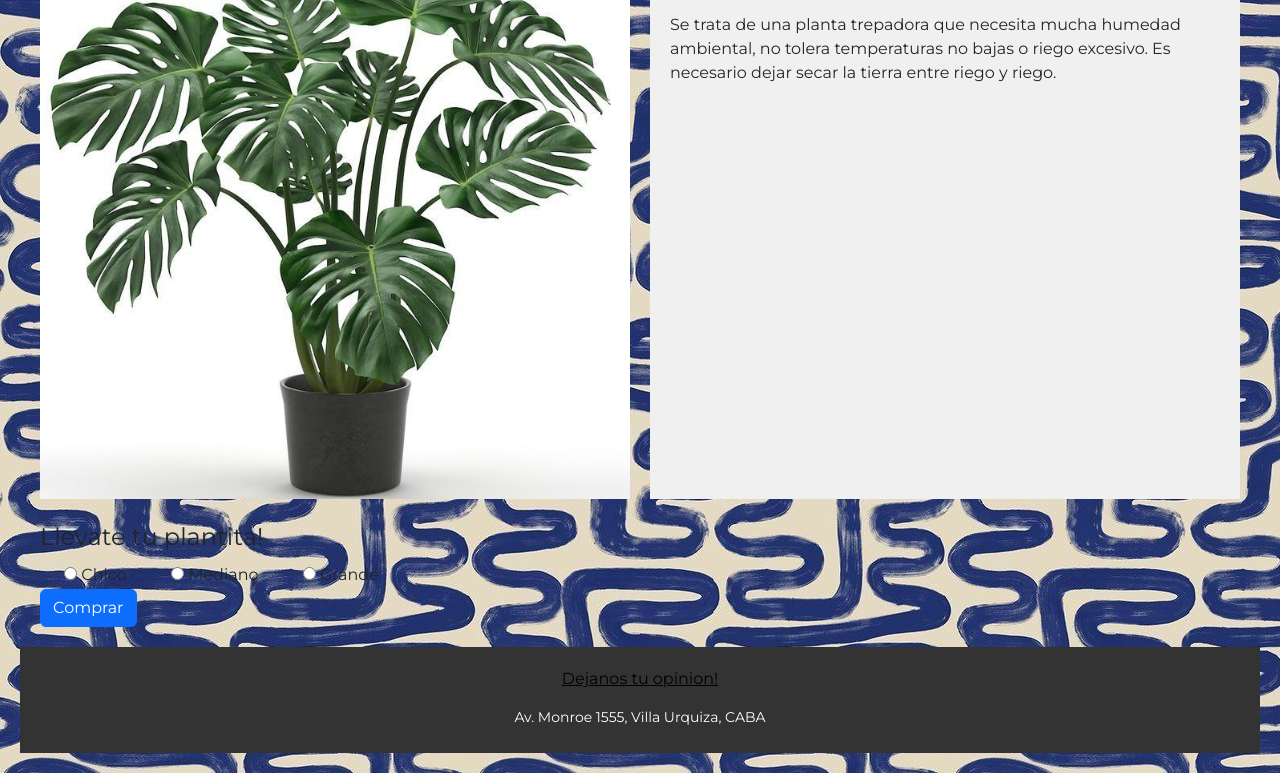
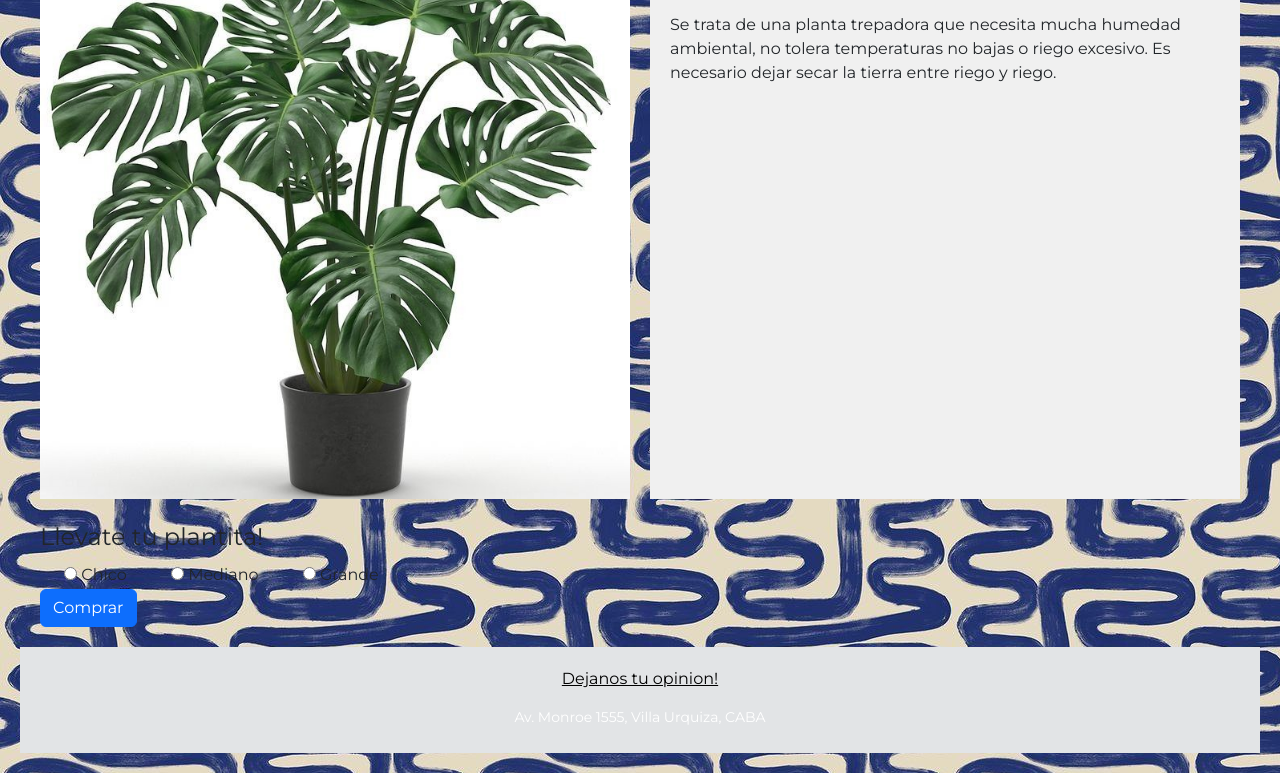
Before and after one commit to MPilarL/Pre-entrega-Lence, a plain HTML site: page pages/pagina2.html in a window 1280 px wide. Shown: the part 209-982 px from the top of the page. Drawn offline with nearby package versions, Linux system fonts and the light colour scheme; files whose address does not match are found by name.

Commit message:
color update

```diff
--- a/css/stylesheet.css
+++ b/css/stylesheet.css
@@ -57,7 +57,7 @@ body {
 
 /* Style the footer */
 .footer-grid {
-    background-color: #333;
+    background-color: #e2e4e6;
     color: #fff;
     padding: 20px;
 }
```
